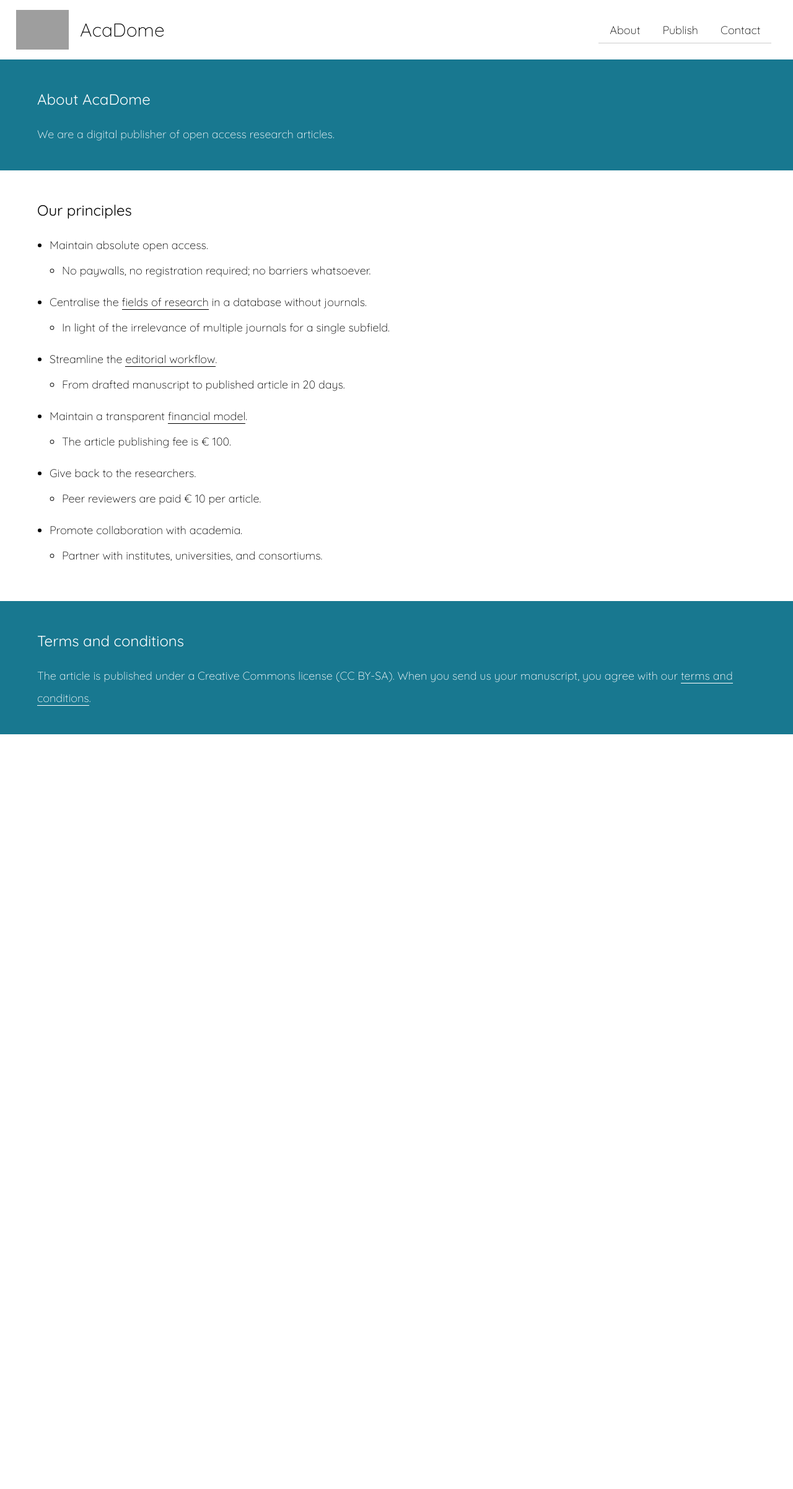
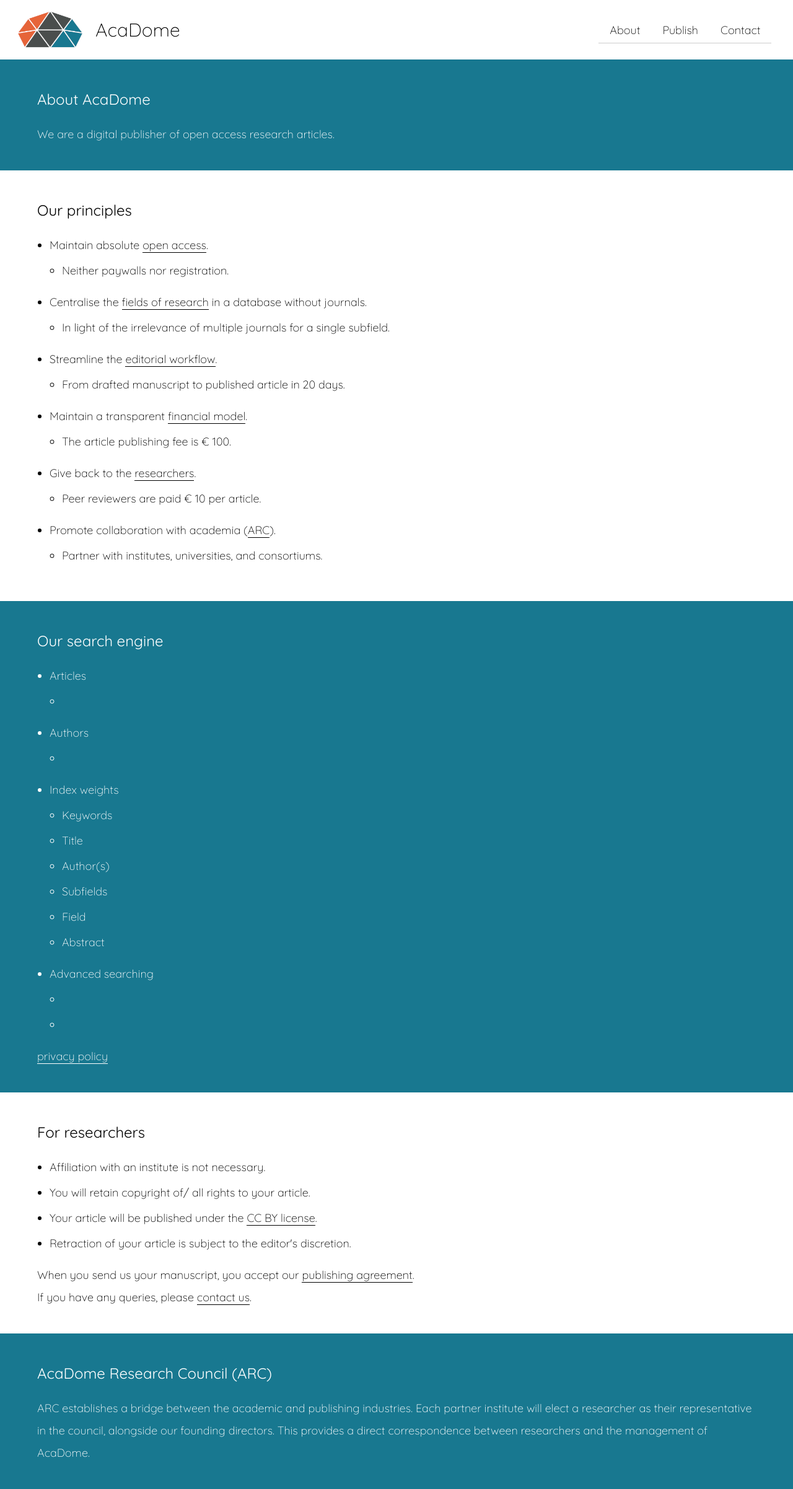
Before and after one commit to acadome/acadome, a Flask app: page /about in a window 1280 px wide. Shown: the whole page at 62% size. Before the commit the page ends 1185 px from the top, so only its background shows below. Run offline with Flask 2, Linux system fonts and the light colour scheme; grey boxes are pictures that could not be loaded.

Commit message:
add: search engine, arc

```diff
--- a/acadome/templates/about.html
+++ b/acadome/templates/about.html
@@ -1,7 +1,7 @@
 {% extends '_base.html' %}
 
 {% block logo %}
-        <img src="{{ url_for('static', filename='images/logo.jpg') }}" alt='AcaDome logo' id='logo'>
+        <img src="{{ url_for('static', filename='images/logo_200x116.png') }}" alt='AcaDome logo' id='logo'>
 {% endblock logo %}
 
 {% block content %}
@@ -15,9 +15,9 @@
           <h2>Our principles</h2>
           <ul class='list'>
             <li>
-              Maintain absolute open access.
+              Maintain absolute <a href='https://en.wikipedia.org/wiki/Open_access' class='anchor-1' target='_blank'>open access</a>.
               <ul class='list'>
-                <li>No paywalls, no registration required; no barriers whatsoever.</li>
+                <li>Neither paywalls nor registration.</li>
               </ul>
             </li>
             <li>
@@ -39,13 +39,13 @@
               </ul>
             </li>
             <li>
-              Give back to the researchers.
+              Give back to the <a href='#researchers' class='anchor-1'>researchers</a>.
               <ul class='list'>
                 <li>Peer reviewers are paid &#128; 10 per article.</li>
               </ul>
             </li>
             <li>
-              Promote collaboration with academia.
+              Promote collaboration with academia (<a href='#arc' class='anchor-1'>ARC</a>).
               <ul class='list'>
                 <li>Partner with institutes, universities, and consortiums.</li>
               </ul>
@@ -53,9 +53,58 @@
           </ul>
         </section>
 
+        <section class='color-box' id='advanced_search'>
+          <h2>Our search engine</h2>
+          <ul class='list'>
+            <li>
+              Articles
+              <ul class='list'>
+                <li></li>
+              </ul>
+            </li>
+            <li>
+              Authors
+              <ul class='list'>
+                <li></li>
+              </ul>
+            </li>
+            <li>
+              Index weights
+              <ul class='list'>
+                <li>Keywords</li>
+                <li>Title</li>
+                <li>Author(s)</li>
+                <li>Subfields</li>
+                <li>Field</li>
+                <li>Abstract</li>
+              </ul>
+            </li>
+            <li>
+              Advanced searching
+              <ul class='list'>
+                <li></li>
+                <li></li>
+              </ul>
+            </li>
+          </ul>
+          <p><a href='' class='anchor-2'>privacy policy</a></p>
+        </section>
+
+        <section id='researchers'>
+          <h2>For researchers</h2>
+          <ul class='list'>
+            <li>Affiliation with an institute is not necessary.</li>
+            <li>You will retain copyright of/ all rights to your article.</li>
+            <li>Your article will be published under the <a href='https://creativecommons.org/licenses/by/4.0/' class='anchor-1' target='_blank'>CC BY license</a>.</li>
+            <li>Retraction of your article is subject to the editor's discretion.</li>
+          </ul>
+          <p>When you send us your manuscript, you accept our <a href="{{ url_for('static', filename='pdfs/Terms and conditions.pdf') }}" class='anchor-1' target='_blank'>publishing agreement</a>.<br>
+          If you have any queries, please <a href="{{ url_for('contact') }}" class='anchor-1'>contact us</a>.</p>
+        </section>
+
         <section class='color-box'>
-          <h2>Terms and conditions</h2>
-          <p>The article is published under a Creative Commons license (CC BY-SA). When you send us your manuscript, you agree with our <a href="{{ url_for('static', filename='pdfs/Terms and conditions.pdf') }}" class='anchor-2' target='_blank'>terms and conditions</a>.</p>
+          <h2 id='arc'>AcaDome Research Council (ARC)</h2>
+          <p>ARC establishes a bridge between the academic and publishing industries. Each partner institute will elect a researcher as their representative in the council, alongside our founding directors. This provides a direct correspondence between researchers and the management of AcaDome.</p>
         </section>
       </div>
 {% endblock content %}
```
